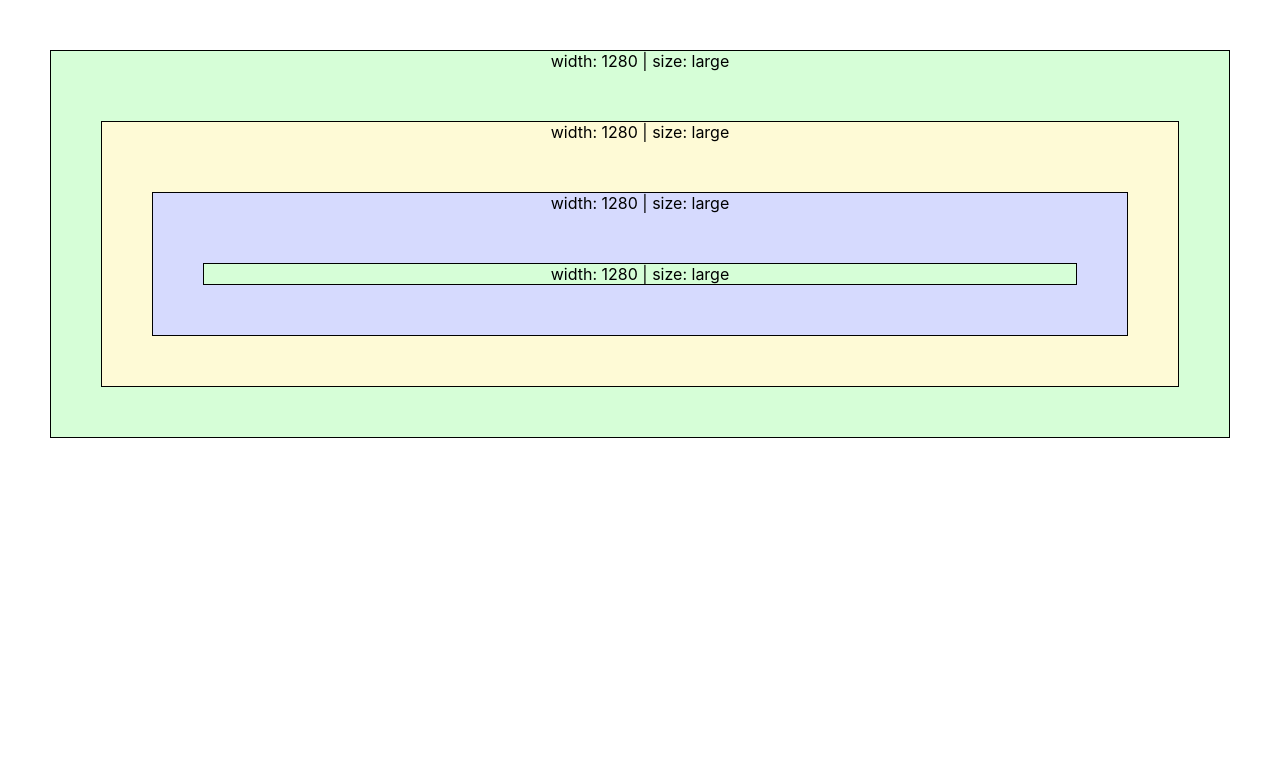
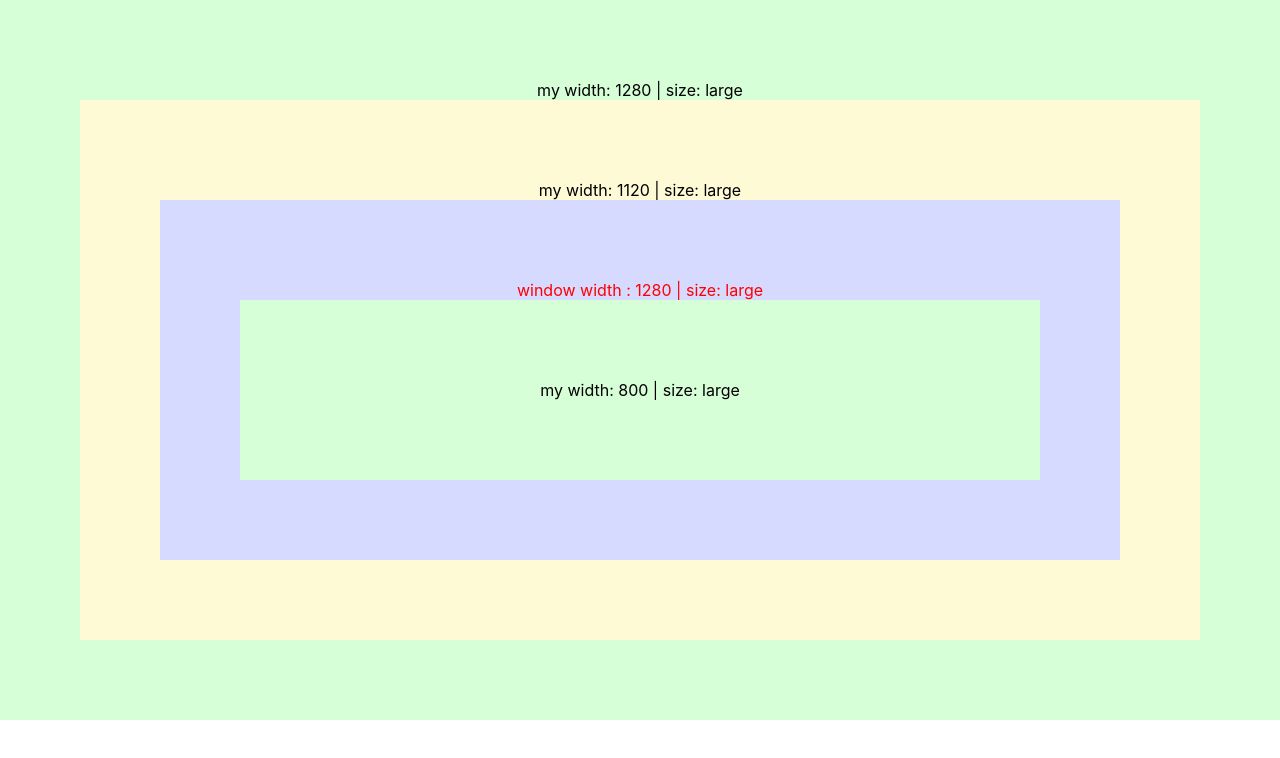
Before and after one commit to AHDesigns/base-react, a React (Create React App) app: page / in a window 1280 px wide. Shown: the top 758 px of the page. Built offline with nearby package versions, Linux system fonts and the light colour scheme.

Commit message:
refactor app

```diff
--- a/src/App.css
+++ b/src/App.css
@@ -27,8 +27,8 @@
   /* opacity: 0.3; */
 }
 
-.u-margin {
-  margin: 50px;
+.u-padding {
+  padding: 80px;
 }
 
 .blue { background-color: #D6DAFE; }
--- a/src/App.js
+++ b/src/App.js
@@ -1,76 +1,38 @@
 import React, { Component } from 'react';
 import './App.css';
 
+import { SizeSniffer } from './sizeSniffer';
 import { WindowWatcher, WindowConsumer } from './WindowWatcher';
+import { Comp } from './Tester';
 
-const colorClass = ['blue', 'green', 'yellow'];
-
-class Comp extends Component {
-  constructor(props) {
-    super(props);
-    if (!props.colorIdx) {
-      this.state = {
-        original: true,
-        colorIdx: 0
-      };
-    }
-  }
-
-  componentDidUpdate(prevProps) {
-    if (prevProps !== this.props && this.state && this.state.original) {
-      this.setState(state => ({ colorIdx: state.colorIdx + 1 }));
-    }
-  }
-
-  render() {
-    const { colorIdx } = this.state ? this.state : this.props;
-    const { cssClassName = '', children, width, size } = this.props;
-    const classes = cssClassName ? ` ${cssClassName}` : '';
-    return (
-      <div
-        className={`box ${colorClass[colorIdx % colorClass.length]}${classes}`}
-      >
-        <div style={{ color: 'black' }}>
-          width: {width} | size: {size}
-        </div>
-        {children({ colorIdx: colorIdx + 1 })}
-      </div>
-    );
-  }
-}
-
-const Sniffed = ({ children, cssClassName, colorIdx }) => (
-  <WindowConsumer>
+const Sniffed = ({ children, cssClassName, colorIdx, watchWindow }) => (
+  <SizeSniffer>
     {props => (
-      <Comp {...{ ...props, cssClassName, colorIdx }}>
+      <Comp {...{ ...props, cssClassName: 'u-padding', colorIdx, watchWindow }}>
         {cprops => children(cprops)}
       </Comp>
     )}
-  </WindowConsumer>
+  </SizeSniffer>
 );
 
 class App extends Component {
   render() {
     return (
-      <div className="App">
-        <WindowWatcher>
-          <Sniffed {...{ cssClassName: 'u-margin' }}>
+      <WindowWatcher>
+        <div className="App">
+          <Sniffed>
             {props => (
-              <Sniffed {...{ ...props, cssClassName: 'u-margin' }}>
+              <Sniffed {...props}>
                 {props => (
-                  <Sniffed {...{ ...props, cssClassName: 'u-margin' }}>
-                    {props => (
-                      <Sniffed {...{ ...props, cssClassName: 'u-margin' }}>
-                        {() => <div />}
-                      </Sniffed>
-                    )}
+                  <Sniffed {...{ ...props, watchWindow: true }}>
+                    {props => <Sniffed {...props}>{() => <div />}</Sniffed>}
                   </Sniffed>
                 )}
               </Sniffed>
             )}
           </Sniffed>
-        </WindowWatcher>
-      </div>
+        </div>
+      </WindowWatcher>
     );
   }
 }
--- /dev/null
+++ b/src/Tester.jsx
@@ -0,0 +1,51 @@
+import React, { Component } from 'react';
+
+const colorClass = ['blue', 'green', 'yellow'];
+
+export class Comp extends Component {
+  constructor(props) {
+    super(props);
+    if (!props.colorIdx) {
+      this.state = {
+        original: true,
+        colorIdx: 0
+      };
+    }
+  }
+
+  componentDidUpdate(prevProps) {
+    if (prevProps !== this.props && this.state && this.state.original) {
+      this.setState(state => ({ colorIdx: state.colorIdx + 1 }));
+    }
+  }
+
+  render() {
+    const { colorIdx } = this.state ? this.state : this.props;
+    const {
+      cssClassName = '',
+      children,
+      width,
+      windowWidth,
+      size,
+      watchWindow
+    } = this.props;
+    const classes = cssClassName ? ` ${cssClassName}` : '';
+    return (
+      <div className={`${colorClass[colorIdx % colorClass.length]}${classes}`}>
+        {watchWindow && (
+          <div style={{ color: 'red' }}>
+            {' '}
+            window width : {windowWidth} | size: {size}{' '}
+          </div>
+        )}
+        {!watchWindow && (
+          <div style={{ color: 'black' }}>
+            {' '}
+            my width: {width} | size: {size}{' '}
+          </div>
+        )}
+        {children({ colorIdx: colorIdx + 1 })}
+      </div>
+    );
+  }
+}
--- a/src/WindowWatcher.jsx
+++ b/src/WindowWatcher.jsx
@@ -17,7 +17,10 @@ const debounce = ({ id = 1, fn, timeout = 400 }) => {
   }, timeout);
 };
 
-const WindowSizeContext = React.createContext({ width: 0, height: 0 });
+const WindowSizeContext = React.createContext({
+  windowWidth: 0,
+  windowHeight: 0
+});
 export const WindowConsumer = WindowSizeContext.Consumer;
 
 export class WindowWatcher extends React.Component {
@@ -37,12 +40,12 @@ export class WindowWatcher extends React.Component {
       ...this.props.breakpoints
     };
 
-    const width = Math.round(window.innerWidth);
-    const height = Math.round(window.innerWidth);
-    const isSmall = width < medium;
-    const isMedium = width >= medium && width < large;
-    const isLarge = width >= large && width < xLarge;
-    const isXLarge = width >= xLarge;
+    const windowWidth = Math.round(window.innerWidth);
+    const windowHeight = Math.round(window.innerWidth);
+    const isSmall = windowWidth < medium;
+    const isMedium = windowWidth >= medium && windowWidth < large;
+    const isLarge = windowWidth >= large && windowWidth < xLarge;
+    const isXLarge = windowWidth >= xLarge;
     const size = [
       { bool: isSmall, str: 'small' },
       { bool: isMedium, str: 'medium' },
@@ -51,8 +54,8 @@ export class WindowWatcher extends React.Component {
     ].find(({ bool }) => bool).str;
 
     this.setState({
-      width,
-      height,
+      windowWidth,
+      windowHeight,
       isSmall,
       isMedium,
       isLarge,
--- a/src/sizeSniffer.jsx
+++ b/src/sizeSniffer.jsx
@@ -1,15 +1,10 @@
 import React from 'react';
 
-const breakpoints = {
-  small: 420,
-  medium: 740,
-  large: 980,
-  xLarge: 1300
-};
+import { WindowConsumer } from './WindowWatcher';
 
 const timeouts = {};
 
-const debounce = ({ id = 1, fn, timeout = 400 }) => {
+const debounce = ({ id, fn, timeout = 400 }) => {
   clearTimeout(timeouts[id]);
   timeouts[id] = setTimeout(() => {
     delete timeouts[id];
@@ -21,7 +16,8 @@ export class SizeSniffer extends React.Component {
   state = {
     id: Math.floor(Math.random() * Math.floor(10000)),
     height: 0,
-    width: 0
+    width: 0,
+    self: React.createRef()
   };
 
   componentDidMount() {
@@ -34,30 +30,11 @@ export class SizeSniffer extends React.Component {
     window.removeEventListener('resize', this.queueScreenUpdate);
   }
 
-  getSize = () => {
-    const size = this.props.watchWindow
-      ? { width: window.innerWidth, height: window.innerHeight }
-      : this.state.self.current.getBoundingClientRect();
-    return {
-      width: Math.round(size.width),
-      height: Math.round(size.height)
-    };
-  };
-
   updateSize = () => {
-    const { height, width } = this.getSize();
-    const { medium, large, xLarge } = {
-      ...breakpoints,
-      ...this.props.breakpoints
-    };
-
+    const { height, width } = this.state.self.current.getBoundingClientRect();
     this.setState({
-      height,
-      width,
-      isSmall: width < medium,
-      isMedium: width >= medium && width < large,
-      isLarge: width >= large && width < xLarge,
-      isXLarge: width >= xLarge
+      width: Math.round(width),
+      height: Math.round(height)
     });
   };
 
@@ -66,19 +43,16 @@ export class SizeSniffer extends React.Component {
   };
 
   render() {
-    const { height, width, isSmall, isMedium, isLarge, isXLarge } = this.state;
+    const { width, height } = this.state;
 
     return (
-      <div className="c-size-sniffer" ref={this.state.self}>
-        {this.props.children({
-          height,
-          width,
-          isSmall,
-          isMedium,
-          isLarge,
-          isXLarge
-        })}
-      </div>
+      <WindowConsumer>
+        {windowValues => (
+          <div className="c-size-sniffer" ref={this.state.self}>
+            {this.props.children({ ...windowValues, width, height })}
+          </div>
+        )}
+      </WindowConsumer>
     );
   }
 }
```
